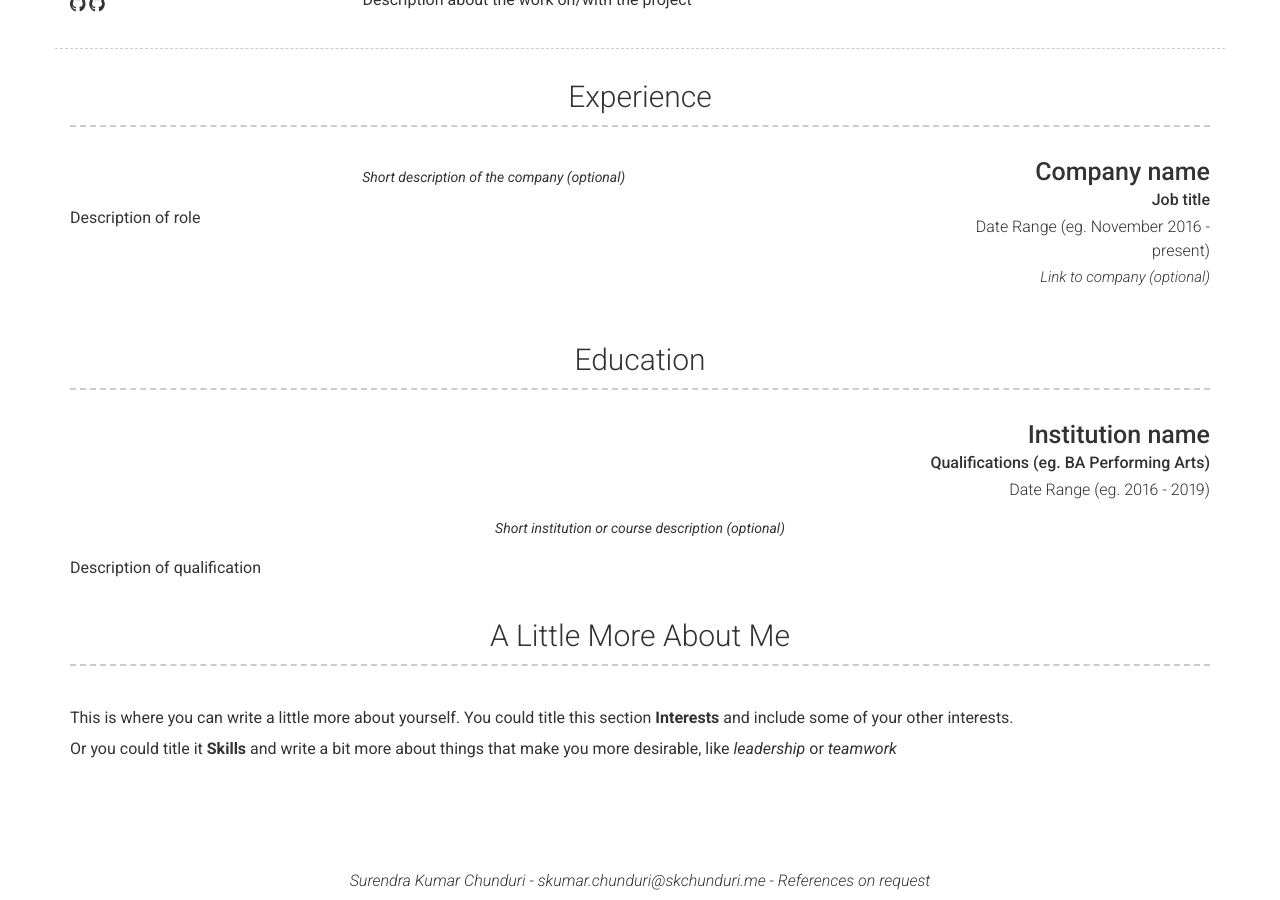
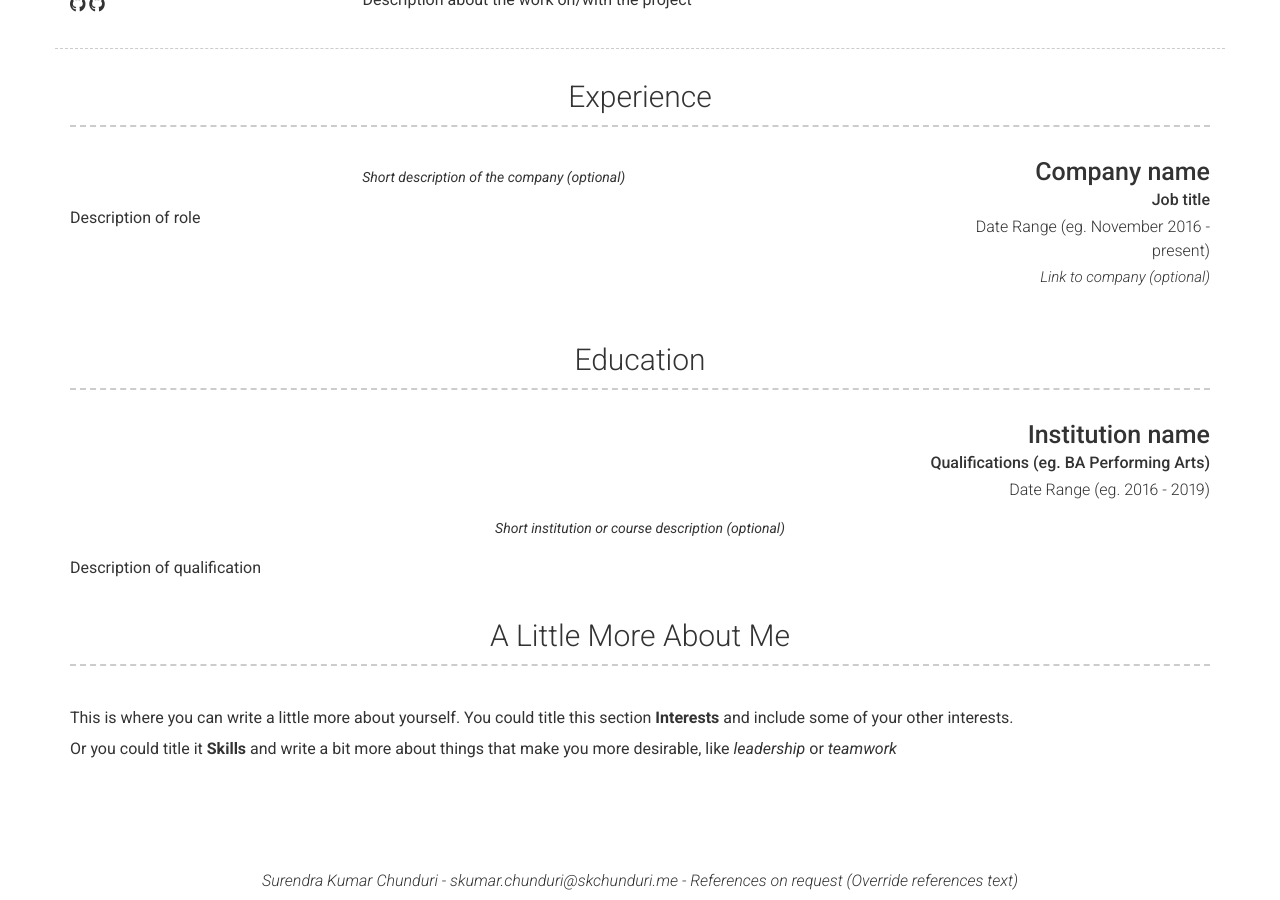
Before and after one commit to skc23809/skc23809.github.io, a Jekyll site: the page built from index.md, in a window 1280 px wide and 900 px high, scrolled down 667 px. Built offline with Jekyll 4.4.1, drawn with Linux system fonts in a browser that asks for light colours; nearby versions of some CDN libraries.

Commit message:
updated settings

```diff
--- a/_config.yml
+++ b/_config.yml
@@ -117,10 +117,10 @@ content:
 
 # Footer
 footer_show_references: true
-# references_title: References on request (Override references text)
+references_title: References on request (Override references text)
 
 # Build settings
-# theme: modern-resume-theme (Use this is you are hosting your resume yourself)
+theme: modern-resume-theme (Use this is you are hosting your resume yourself)
 # remote_theme: sproogen/modern-resume-theme (Use this if you are hosting your resume on GitHub)
 
 sass:
```
